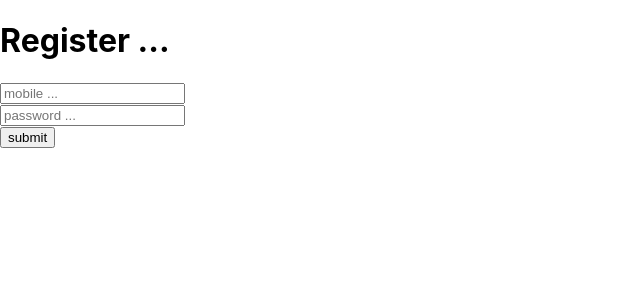
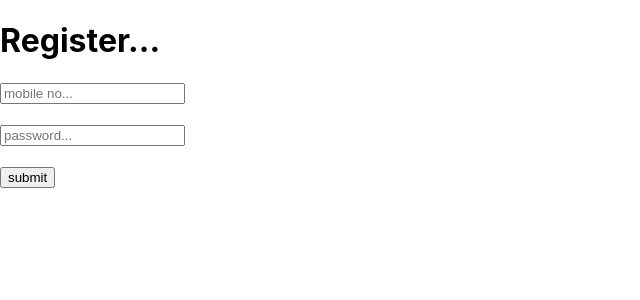
Before and after one commit to santosh4421/myFirstgit, a React (Create React App) app: page / in a window 1280 px wide. Shown: the top 300 px of the page, without its empty margins (0-640 px from the left). Built offline with nearby package versions, Linux system fonts and the light colour scheme.

Commit message:
assignment

```diff
--- a/src/App.js
+++ b/src/App.js
@@ -7,15 +7,22 @@ import { Comp4 } from './Comp4';
 
 
 function App() {
+
+
+
+
+
+
+
   return (
       <>
       {/* <Challenge1/> */}
-       <Comp1/>
-      <Comp2/>
+       <Comp1 name=<h1>Register...</h1>/>
+       <Comp2 name2=<input type="Number" placeholder='mobile no...'></input>/>
       <br></br>
-      <Comp3/>
+      <Comp3 name3=<input placeholder='password...'></input>/>
       <br></br>
-      <Comp4/>
+      <Comp4 name4=<button>submit</button>/>
 
       </>
   );
--- a/src/Comp1.js
+++ b/src/Comp1.js
@@ -1,6 +1,6 @@
-export function Comp1(){
+export function Comp1(props){
     return(
-        <h1>Register ...</h1>
+       <div> {props.name}</div>
 
     )
 }
--- a/src/Comp2.js
+++ b/src/Comp2.js
@@ -1,7 +1,6 @@
-export function Comp2(){
+export function Comp2(props){
     return(
-        <input type="Number" placeholder="mobile ..."></input>
-
+      <div> {props.name2}</div>
 
     )
 }
--- a/src/Comp3.js
+++ b/src/Comp3.js
@@ -1,6 +1,6 @@
-export function Comp3(){
+export function Comp3(props){
     return(
-        <input placeholder="password ..."></input>
+        <div>{props.name3}</div>
 
 
     )
--- a/src/Comp4.js
+++ b/src/Comp4.js
@@ -1,6 +1,6 @@
-export function Comp4(){
+export function Comp4(props){
     return(
-        <button>submit</button>
+        <div>{props.name4}</div>
 
 
     )
```
